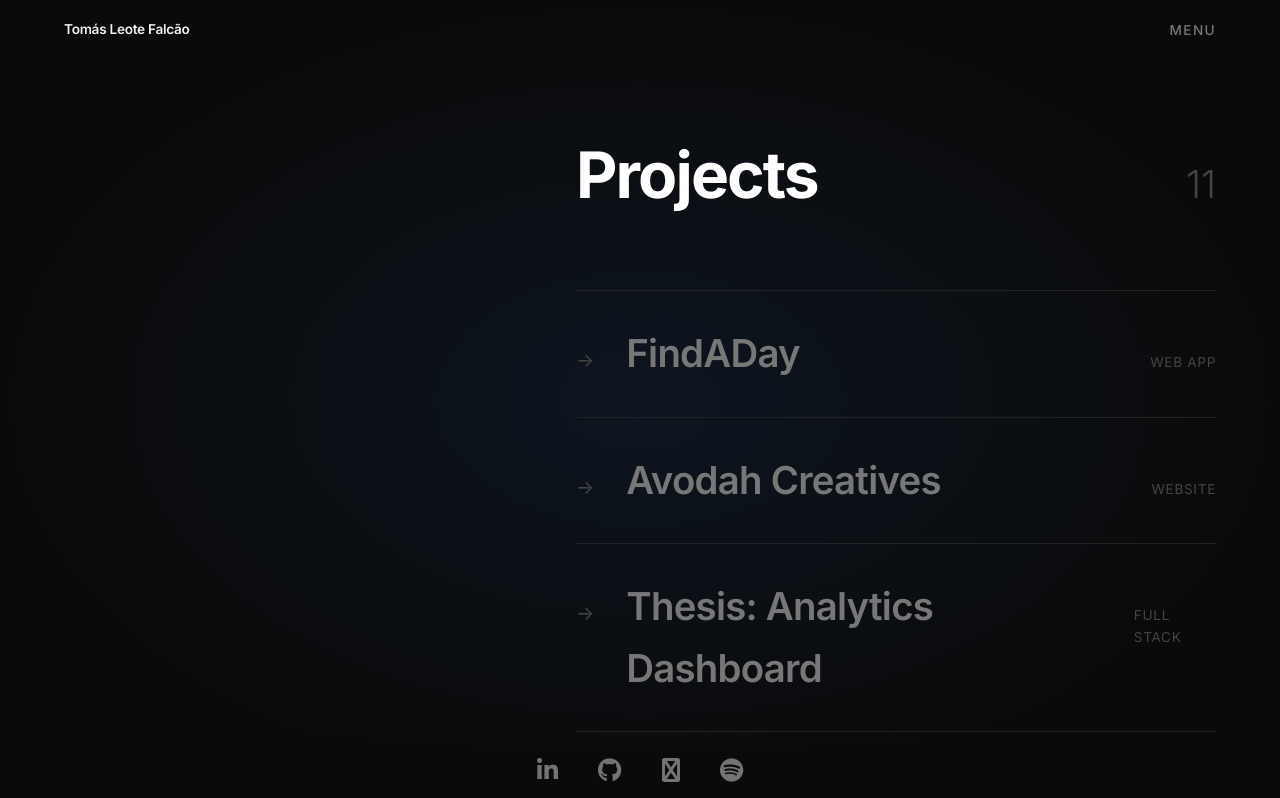
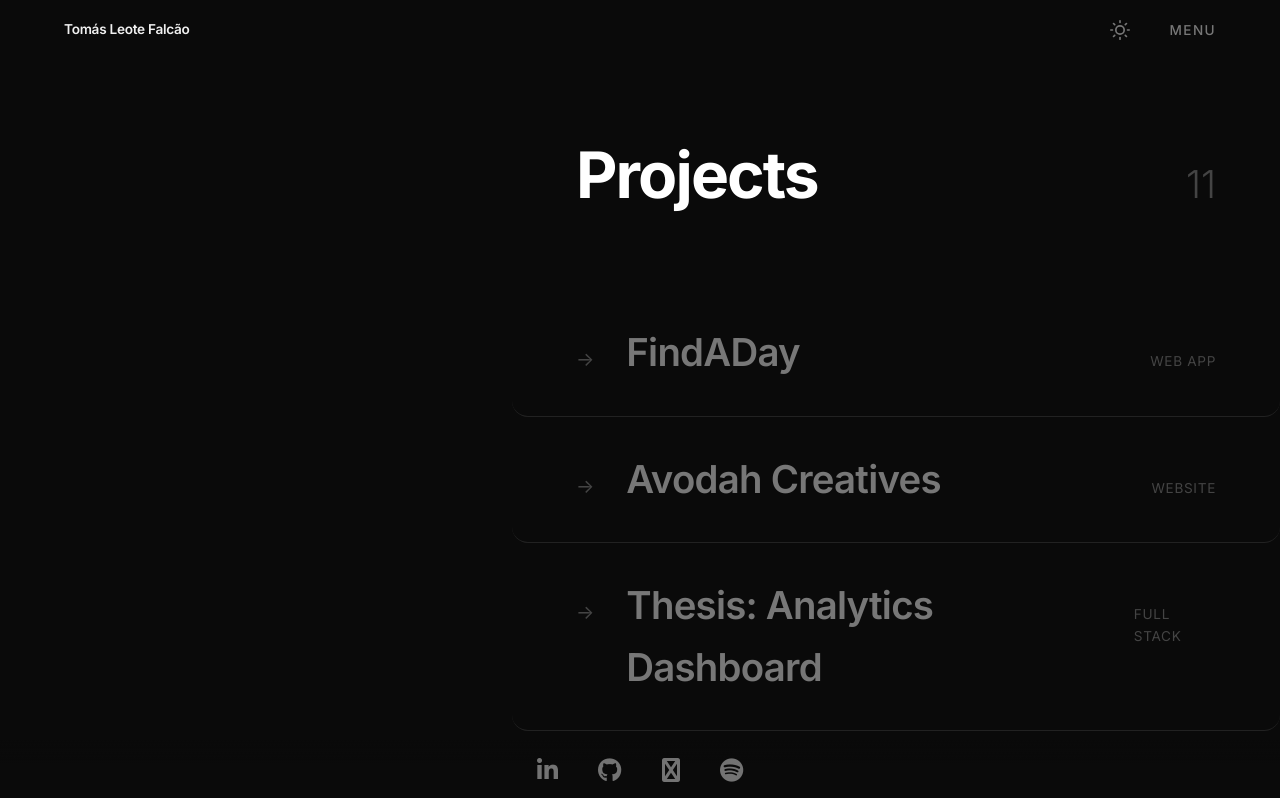
Before and after one commit to tomasleote/Portfolio, a React (Vite) app in the folder my-portfolio/: page /projects in a window 1280 px wide. Shown: the top 798 px of the page. Built offline with nearby package versions, Linux system fonts and the light colour scheme.

Commit message:
wip: in-progress layout fixes (baseline before refactor)

```diff
--- a/my-portfolio/src/App.jsx
+++ b/my-portfolio/src/App.jsx
@@ -1,4 +1,4 @@
-import { useState, useMemo } from 'react'
+import { useState, useMemo, useEffect } from 'react'
 import { Routes, Route, useLocation } from 'react-router-dom'
 import SmoothScroll from './components/layout/SmoothScroll'
 import Navbar from './components/layout/Navbar'
@@ -19,13 +19,27 @@ function App() {
   const [preloaderDone, setPreloaderDone] = useState(false)
   const location = useLocation()
 
-  console.log(`[App] Render — path: "${location.pathname}", preloaderDone: ${preloaderDone}`)
+  // Lifted theme state
+  const [theme, setTheme] = useState(() => {
+    return localStorage.getItem('theme') || 'dark'
+  })
 
-  // Memoize the particle background so it never gets destroyed by parent re-renders
+  useEffect(() => {
+    document.documentElement.setAttribute('data-theme', theme)
+    localStorage.setItem('theme', theme)
+  }, [theme])
+
+  const toggleTheme = () => {
+    setTheme(prev => prev === 'dark' ? 'light' : 'dark')
+  }
+
+  console.log(`[App] Render — path: "${location.pathname}", preloaderDone: ${preloaderDone}, theme: ${theme}`)
+
+  // Memoize the particle background, but recreate if theme changes
   const particleBackground = useMemo(() => {
     console.log('[App] Creating particle background (memoized)')
-    return <InteractiveParticlesBackground />
-  }, [])
+    return <InteractiveParticlesBackground theme={theme} />
+  }, [theme])
 
   return (
     <SmoothScroll>
@@ -51,6 +65,8 @@ function App() {
         <Navbar
           onMenuToggle={() => setIsMenuOpen((p) => !p)}
           isMenuOpen={isMenuOpen}
+          theme={theme}
+          toggleTheme={toggleTheme}
         />
         <Menu isOpen={isMenuOpen} onClose={() => setIsMenuOpen(false)} />
 
--- a/my-portfolio/src/components/layout/Navbar.jsx
+++ b/my-portfolio/src/components/layout/Navbar.jsx
@@ -4,6 +4,9 @@ import '../../styles/navbar.css'
 
 export default function Navbar({ onMenuToggle, isMenuOpen }) {
   const [scrolled, setScrolled] = useState(false)
+  const [theme, setTheme] = useState(() => {
+    return localStorage.getItem('theme') || 'dark'
+  })
 
   useEffect(() => {
     const handleScroll = () => {
@@ -13,18 +16,56 @@ export default function Navbar({ onMenuToggle, isMenuOpen }) {
     return () => window.removeEventListener('scroll', handleScroll)
   }, [])
 
+  useEffect(() => {
+    document.documentElement.setAttribute('data-theme', theme)
+    localStorage.setItem('theme', theme)
+  }, [theme])
+
+  const toggleTheme = () => {
+    setTheme(prev => prev === 'dark' ? 'light' : 'dark')
+  }
+
   return (
     <header className={`navbar ${scrolled ? 'navbar--scrolled' : ''}`}>
       <Link to="/" className="navbar__logo">
         Tomás Leote Falcão
       </Link>
+
+      <div className="navbar__actions">
+        <button
+          className="navbar__theme-btn"
+          onClick={toggleTheme}
+          aria-label="Toggle theme"
+          data-cursor
+        >
+          {theme === 'dark' ? (
+            <svg width="20" height="20" viewBox="0 0 24 24" fill="none" stroke="currentColor" strokeWidth="2" strokeLinecap="round" strokeLinejoin="round">
+              <circle cx="12" cy="12" r="5"></circle>
+              <line x1="12" y1="1" x2="12" y2="3"></line>
+              <line x1="12" y1="21" x2="12" y2="23"></line>
+              <line x1="4.22" y1="4.22" x2="5.64" y2="5.64"></line>
+              <line x1="18.36" y1="18.36" x2="19.78" y2="19.78"></line>
+              <line x1="1" y1="12" x2="3" y2="12"></line>
+              <line x1="21" y1="12" x2="23" y2="12"></line>
+              <line x1="4.22" y1="19.78" x2="5.64" y2="18.36"></line>
+              <line x1="18.36" y1="5.64" x2="19.78" y2="4.22"></line>
+            </svg>
+          ) : (
+            <svg width="20" height="20" viewBox="0 0 24 24" fill="none" stroke="currentColor" strokeWidth="2" strokeLinecap="round" strokeLinejoin="round">
+              <path d="M21 12.79A9 9 0 1 1 11.21 3 7 7 0 0 0 21 12.79z"></path>
+            </svg>
+          )}
+        </button>
+
         <button
           className={`navbar__menu-btn ${isMenuOpen ? 'navbar__menu-btn--open' : ''}`}
           onClick={onMenuToggle}
           aria-label={isMenuOpen ? 'Close menu' : 'Open menu'}
+          data-cursor
         >
           {isMenuOpen ? 'Close' : 'Menu'}
         </button>
+      </div>
     </header>
   )
 }
--- a/my-portfolio/src/index.css
+++ b/my-portfolio/src/index.css
@@ -6,8 +6,8 @@
   --color-text-primary: #f0f0f0;
   --color-text-secondary: #777777;
   --color-text-muted: #444444;
-  --color-accent: #64ffda;
-  --color-accent-dim: rgba(100, 255, 218, 0.12);
+  --color-accent: #ea9e70;
+  --color-accent-dim: rgba(234, 158, 112, 0.12);
   --color-border: #222222;
   --color-white: #ffffff;
 
@@ -37,12 +37,25 @@
   --footer-height: 60px;
   --content-max-width: 1200px;
 
-  color-scheme: dark only;
+  color-scheme: dark light;
   font-synthesis: none;
   text-rendering: optimizeLegibility;
   -webkit-font-smoothing: antialiased;
   -moz-osx-font-smoothing: grayscale;
   -webkit-text-size-adjust: 100%;
+}
+
+[data-theme="light"] {
+  --color-bg: #faf9f6;
+  --color-bg-elevated: #ffffff;
+  --color-bg-hover: #f0eee6;
+  --color-text-primary: #111111;
+  --color-text-secondary: #555555;
+  --color-text-muted: #888888;
+  --color-accent: #ea9e70; /* New universal accent */
+  --color-accent-dim: rgba(234, 158, 112, 0.12);
+  --color-border: #e5e5e5;
+  --color-white: #000000; /* Used as high-contrast element */
 }
 
 /* === GLOBAL RESET === */
@@ -55,7 +68,8 @@
 html {
   width: 100%;
   height: 100%;
-  background-color: transparent; /* Canvas provides the dark background */
+  background-color: var(--color-bg);
+  transition: background-color var(--dur-normal) ease;
 }
 
 body {
@@ -65,10 +79,26 @@ body {
   font-size: var(--fs-base);
   line-height: 1.6;
   color: var(--color-text-primary);
-  /* Provide the global dark background for all pages */
-  background: radial-gradient(ellipse at 50% 50%, #0d1520 0%, #0a0a0a 70%);
+  background-color: var(--color-bg);
   background-attachment: fixed;
   overflow-x: hidden;
+  transition: background-color var(--dur-normal) ease, color var(--dur-normal) ease;
+}
+
+/* Smooth background gradient for dark mode, hidden in light mode */
+body::before {
+  content: "";
+  position: fixed;
+  inset: 0;
+  background: radial-gradient(ellipse at 50% 50%, #0d1520 0%, #0a0a0a 70%);
+  opacity: 1;
+  transition: opacity var(--dur-normal) ease;
+  z-index: -1;
+  pointer-events: none;
+}
+
+[data-theme="light"] body::before {
+  opacity: 0;
 }
 
 #root {
--- a/my-portfolio/src/pages/Contact.jsx
+++ b/my-portfolio/src/pages/Contact.jsx
@@ -13,11 +13,6 @@ const CONTACT_LINKS = [
     url: 'https://github.com/tomasleote',
     external: true,
   },
-  {
-    label: 'Spotify',
-    url: 'https://open.spotify.com/user/11123207778?si=95bcfbeef7aa4209',
-    external: true,
-  },
 ]
 
 export default function Contact() {
@@ -27,7 +22,7 @@ export default function Contact() {
         <TextReveal tag="h1" className="contact-page__title">Contact</TextReveal>
 
         <TextReveal tag="p" className="contact-page__subtitle" delay={0.1}>
-          Want to work together or just say hi? Feel free to reach out.
+          Want to work together, have me build a website for you, or just say hi? Feel free to reach out.
         </TextReveal>
 
         <TextReveal className="contact-page__email-section" delay={0.2}>
--- a/my-portfolio/src/pages/Projects.jsx
+++ b/my-portfolio/src/pages/Projects.jsx
@@ -5,10 +5,13 @@ import { useMediaQuery } from '../hooks/useMediaQuery'
 import ProjectRow from '../components/ui/ProjectRow'
 import TextReveal from '../components/effects/TextReveal'
 import AnimatedLink from '../components/ui/AnimatedLink'
+import ImageModal from '../components/ImageModal'
+import VideoModal from '../components/VideoModal'
 import '../styles/projects.css'
 
 export default function Projects() {
   const [hoveredIndex, setHoveredIndex] = useState(null)
+  const [isModalOpen, setIsModalOpen] = useState(false)
   const imageRef = useRef(null)
   const isMobile = useMediaQuery('(max-width: 768px)')
 
@@ -35,12 +38,24 @@ export default function Projects() {
 
   const currentProject = hoveredIndex !== null ? projects[hoveredIndex] : null
 
+  const handleImageClick = () => {
+    if (currentProject) {
+      setIsModalOpen(true)
+    }
+  }
+
   return (
     <main className="projects-page" onMouseLeave={() => setHoveredIndex(null)}>
       {/* Floating image/video preview (desktop only) */}
       {!isMobile && (
         <div className="projects-page__image-col">
-          <div ref={imageRef} className="projects-page__image-wrapper">
+          <div
+            ref={imageRef}
+            className="projects-page__image-wrapper"
+            onClick={handleImageClick}
+            style={{ cursor: 'pointer' }}
+            data-cursor
+          >
             {currentProject?.videoUrl ? (
               <video
                 src={currentProject.videoUrl}
@@ -99,6 +114,23 @@ export default function Projects() {
           </AnimatedLink>
         </TextReveal>
       </div>
+
+      {/* Fullscreen Modals */}
+      {currentProject?.videoUrl ? (
+        <VideoModal
+          videoUrl={currentProject.videoUrl}
+          title={currentProject.title}
+          isOpen={isModalOpen}
+          onClose={() => setIsModalOpen(false)}
+        />
+      ) : currentProject?.imageUrl ? (
+        <ImageModal
+          imageUrl={currentProject.imageUrl}
+          title={currentProject.title}
+          isOpen={isModalOpen}
+          onClose={() => setIsModalOpen(false)}
+        />
+      ) : null}
     </main>
   )
 }
--- a/my-portfolio/src/styles/home.css
+++ b/my-portfolio/src/styles/home.css
@@ -15,12 +15,12 @@
 .home__name {
   font-size: var(--fs-hero);
   font-weight: 700;
-  color: var(--color-white);
+  color: var(--color-text-primary);
   line-height: 1.05;
   letter-spacing: -0.03em;
   margin-bottom: var(--space-sm);
-  /* CSS-only fallback: content becomes visible even if GSAP fails */
-  animation: homeFallbackFadeIn 1s ease-out 3.5s both;
+  /* CSS-only fallback without excessive delay */
+  animation: homeFallbackFadeIn 1s ease-out both;
 }
 
 .home__subtitle {
@@ -29,7 +29,7 @@
   font-weight: 400;
   margin-bottom: var(--space-lg);
   min-height: 1.8em;
-  animation: homeFallbackFadeIn 0.8s ease-out 4s both;
+  animation: homeFallbackFadeIn 0.8s ease-out 0.2s both;
 }
 
 /* Removed the old subtitleFade — replaced by unified fallback */
@@ -43,7 +43,7 @@
   flex-direction: column;
   align-items: center;
   gap: var(--space-sm);
-  animation: homeFallbackFadeIn 0.6s ease-out 4.3s both;
+  animation: homeFallbackFadeIn 0.6s ease-out 0.4s both;
 }
 
 .home__link {
--- a/my-portfolio/src/styles/navbar.css
+++ b/my-portfolio/src/styles/navbar.css
@@ -32,6 +32,26 @@
   color: var(--color-accent);
 }
 
+.navbar__actions {
+  display: flex;
+  align-items: center;
+  gap: var(--space-md);
+}
+
+.navbar__theme-btn {
+  display: flex;
+  align-items: center;
+  justify-content: center;
+  color: var(--color-text-secondary);
+  transition: color var(--dur-fast) ease, transform var(--dur-fast) ease;
+  padding: 8px;
+}
+
+.navbar__theme-btn:hover {
+  color: var(--color-accent);
+  transform: rotate(15deg);
+}
+
 .navbar__menu-btn {
   font-size: var(--fs-sm);
   font-weight: 500;
--- a/my-portfolio/src/styles/projectRow.css
+++ b/my-portfolio/src/styles/projectRow.css
@@ -1,17 +1,19 @@
 .project-row {
-  border-top: 1px solid var(--color-border);
-  padding: var(--space-md) 0;
+  border-bottom: 1px solid var(--color-border);
+  padding: var(--space-md) var(--space-lg);
+  margin: 0 calc(var(--space-lg) * -1);
+  border-radius: 16px;
   cursor: pointer;
-  transition: background-color var(--dur-fast) ease, border-color var(--dur-fast) ease;
+  transition: all var(--dur-fast) ease;
 }
 
 .project-row:last-child {
-  border-bottom: 1px solid var(--color-border);
+  border-bottom: 1px solid transparent; /* Keep height consistent but invisible */
 }
 
 .project-row:hover {
   background-color: var(--color-bg-hover);
-  border-color: var(--color-text-muted);
+  border-color: transparent;
 }
 
 .project-row__header {
```
Also changed, not shown: my-portfolio/src/components/backgrounds/InteractiveParticles/InteractiveParticles.jsx (+19 -25 lines). Lines whose indentation alone changed are shown as unchanged.
